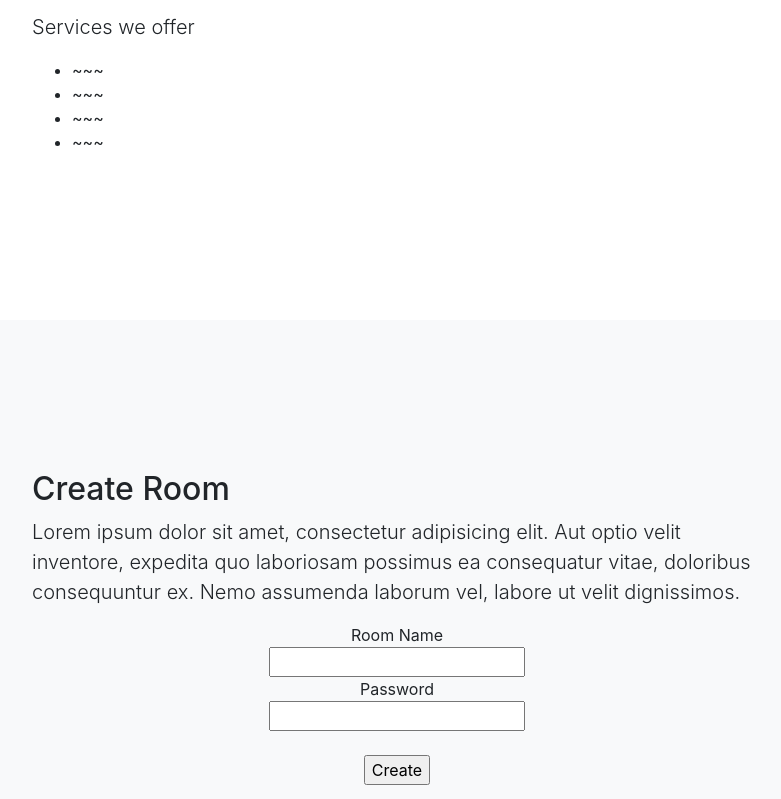
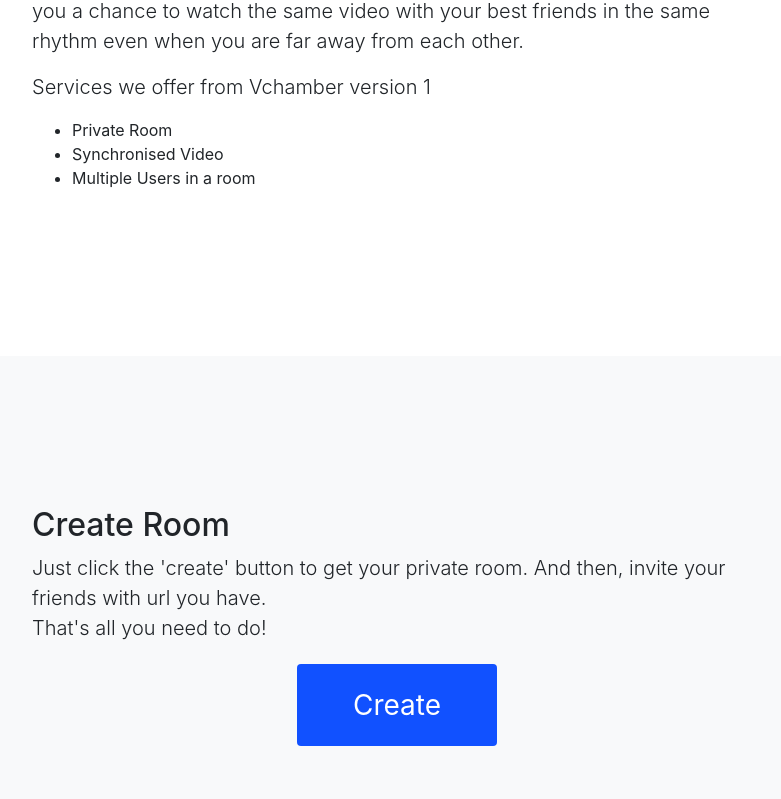
Before and after one commit to ssz66666/vchamber, a plain HTML site: page client/src/index.html in a window 1280 px wide. Shown: the part 588-1387 px from the top of the page, without its empty margins (243-1024 px from the left). Drawn offline with Linux system fonts and the light colour scheme.

Commit message:
Hyun: Added content of main page
Added:
	Simple contents

Future:
	Need to add more content or any other graphical stuffs

```diff
--- a/client/src/css/scrolling-nav.css
+++ b/client/src/css/scrolling-nav.css
@@ -17,3 +17,43 @@ header {
 section {
   padding: 150px 0;
 }
+
+.button {
+  display: inline-block;
+  border-radius: 4px;
+  background-color: #1151ff;
+  border: none;
+  color: #FFFFFF;
+  text-align: center;
+  font-size: 28px;
+  padding: 20px;
+  width: 200px;
+  transition: all 0.5s;
+  cursor: pointer;
+  margin: 5px;
+}
+
+.button span {
+  cursor: pointer;
+  display: inline-block;
+  position: relative;
+  transition: 0.5s;
+}
+
+.button span:after {
+  content: '\00bb';
+  position: absolute;
+  opacity: 0;
+  top: 0;
+  right: -20px;
+  transition: 0.5s;
+}
+
+.button:hover span {
+  padding-right: 25px;
+}
+
+.button:hover span:after {
+  opacity: 1;
+  right: 0;
+}
--- a/client/src/index.html
+++ b/client/src/index.html
@@ -46,7 +46,7 @@
     <header class="bg-primary text-white">
       <div class="container text-center">
         <h1>Welcome to Vchamber</h1>
-        <p class="lead">Enjoy your video with friends.</p>
+        <p class="lead">Enjoy your synchronised video with your friends.</p>
       </div>
     </header>
 
@@ -55,13 +55,15 @@
         <div class="row">
           <div class="col-lg-8 mx-auto">
             <h2>What is Vchamber?</h2>
-            <p class="lead">The Sync</p>
-            <p class="lead">Services we offer
+            <p class="lead"><b>Vchamber</b> which provides synchronised video
+                            watching experience, gives you a chance to watch the same
+                            video with your best friends in the same rhythm even when
+                            you are far away from each other.</p>
+            <p class="lead">Services we offer from Vchamber version 1
             <ul>
-              <li>~~~</li>
-              <li>~~~</li>
-              <li>~~~</li>
-              <li>~~~</li>
+              <li>Private Room</li>
+              <li>Synchronised Video</li>
+              <li>Multiple Users in a room</li>
             </ul>
           </div>
         </div>
@@ -73,13 +75,14 @@
         <div class="row">
           <div class="col-lg-8 mx-auto">
             <h2>Create Room</h2>
-            <p class="lead">Lorem ipsum dolor sit amet, consectetur adipisicing elit. Aut optio velit inventore, expedita quo laboriosam possimus ea consequatur vitae, doloribus consequuntur ex. Nemo assumenda laborum vel, labore ut velit dignissimos.</p>
+            <p class="lead">Just click the 'create' button to get your private room.
+                            And then, invite your friends with url you have.<br>
+                            That's all you need to do!</p>
             <div class="container text-center">
-              Room Name<br>
-              <input type="text" name="roomname"><br>
-              Password<br>
-              <input type="password" name="password"><br><br>
-              <input type="button" onclick="create_room()" value="Create">
+              <button class="button" style="vertical-align:middle" onclick="create_room()"><span>
+                Create
+                </span>
+              </button>
             </div>
           </div>
         </div>
@@ -91,10 +94,9 @@
         <div class="row">
           <div class="col-lg-8 mx-auto">
             <h2>Join Room</h2>
-            <p class="lead">Lorem ipsum dolor sit amet, consectetur adipisicing elit. Vero odio fugiat voluptatem dolor, provident officiis, id iusto! Obcaecati incidunt, qui nihil beatae magnam et repudiandae ipsa exercitationem, in, quo totam.</p>
-            <div class="container text-center">
-              Room Name<br>
-            </div>
+            <p class="lead">You can get an url from a room creator.
+                            All you need to do is that go to the url.<br>
+                            You can join a room if the room is right.</p>
           </div>
         </div>
       </div>
```
